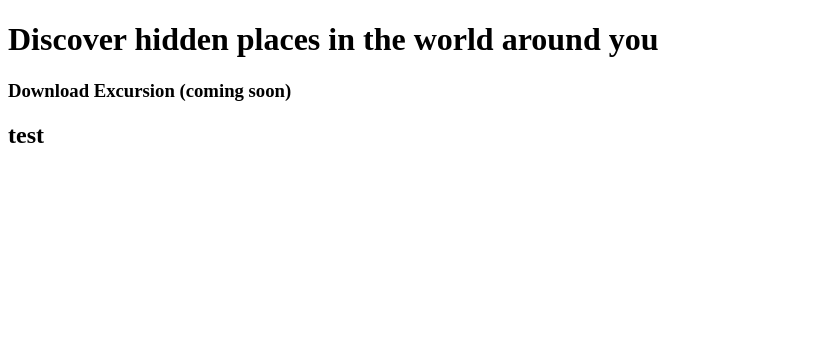
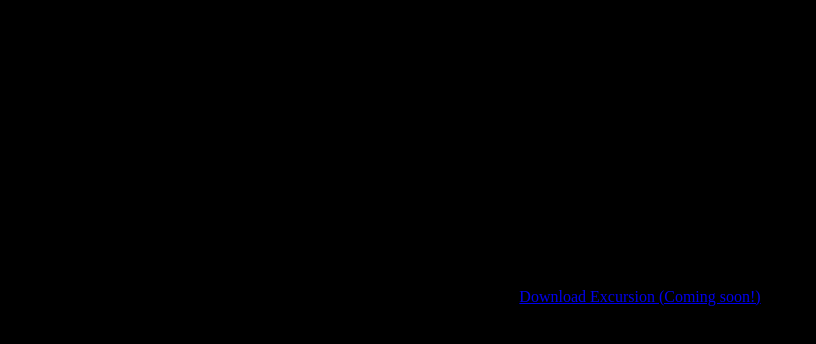
Before and after one commit to mrb13676/excursion, a plain HTML site: page index.html in a window 1280 px wide. Shown: the whole page, without its empty margins (0-816 px from the left). Drawn offline with Linux system fonts and the light colour scheme.

Commit message:
14h15 wed

```diff
--- a/index.html
+++ b/index.html
@@ -9,9 +9,18 @@
     <body>
         <h1>Discover hidden places in the world around you</h1>
         <h3>Download Excursion (coming soon)</h3>
-        <h2>test</h2>
+        <h2>Your personal travel guide</h2>
 
+        <p>Excursion remembers places you like, and recommends new points of interest around you.</p>
 
+        <img>
+        <img>phone
+        <h2>Coming soon for iphone and Android</h2>
+
+        <a href="local" target="_blank">Download Excursion (Coming soon!)</a>
 
     </body>
+    <footer>
+        <p>(c) Excursion</p>
+    </footer>
 </html>
--- a/resources/css/style.css
+++ b/resources/css/style.css
@@ -0,0 +1,4 @@
+body, footer, head {
+    background-color: black;
+    text-align: center;
+}
```
